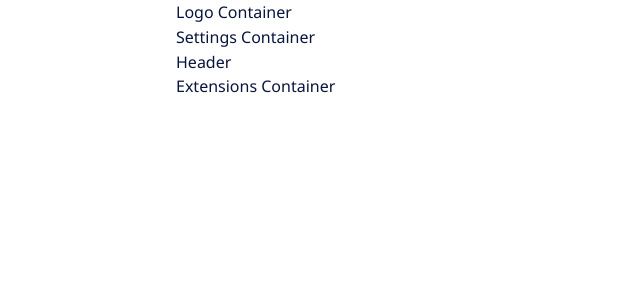
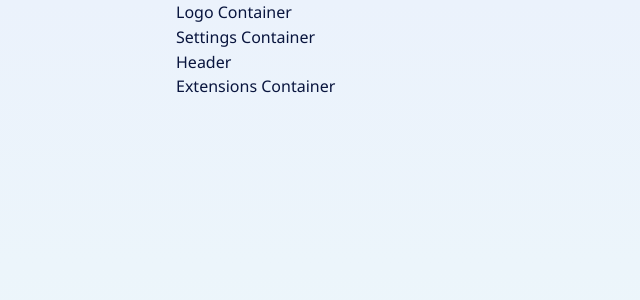
Before and after one commit to joshjavier/browser-extensions-manager, a React (Vite) app: page / in a window 1280 px wide. Shown: the top 300 px of the page, without its empty margins (0-640 px from the left). Built offline with nearby package versions, Linux system fonts and the light colour scheme.

Commit message:
fix background gradient

```diff
--- a/src/global.css
+++ b/src/global.css
@@ -26,5 +26,6 @@
 }
 
 body {
-  background-color: var(--mantine-color-background);
+  background: var(--mantine-color-gradient);
+  min-height: 100vh;
 }
--- a/src/theme.ts
+++ b/src/theme.ts
@@ -86,9 +86,9 @@ export const theme = createTheme({
 export const resolver: CSSVariablesResolver = (theme) => ({
   variables: {},
   light: {
-    '--mantine-color-background': theme.other.lightGradient,
+    '--mantine-color-gradient': theme.other.lightGradient,
   },
   dark: {
-    '--mantine-color-background': theme.other.darkGradient,
+    '--mantine-color-gradient': theme.other.darkGradient,
   },
 });
```
